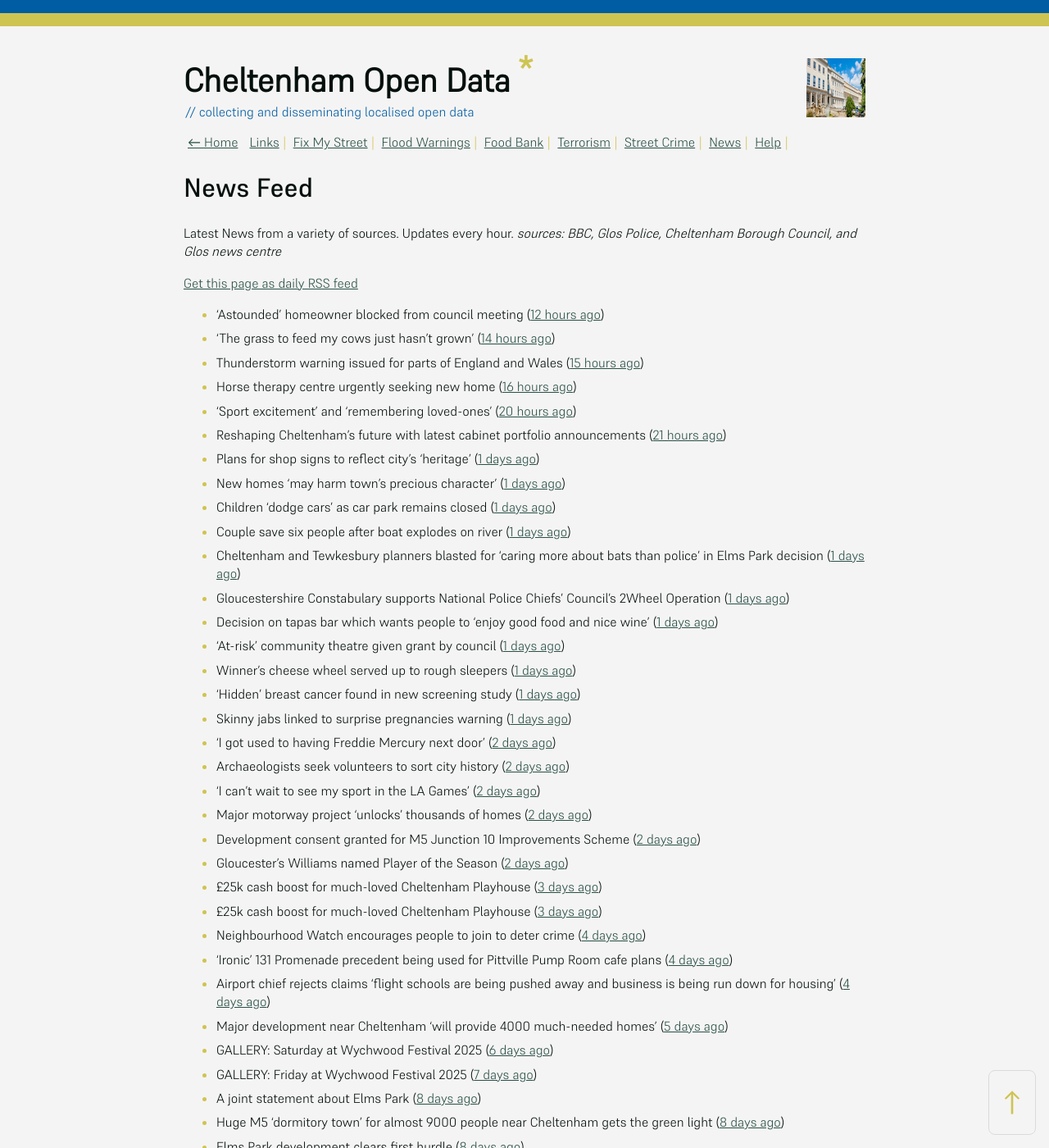
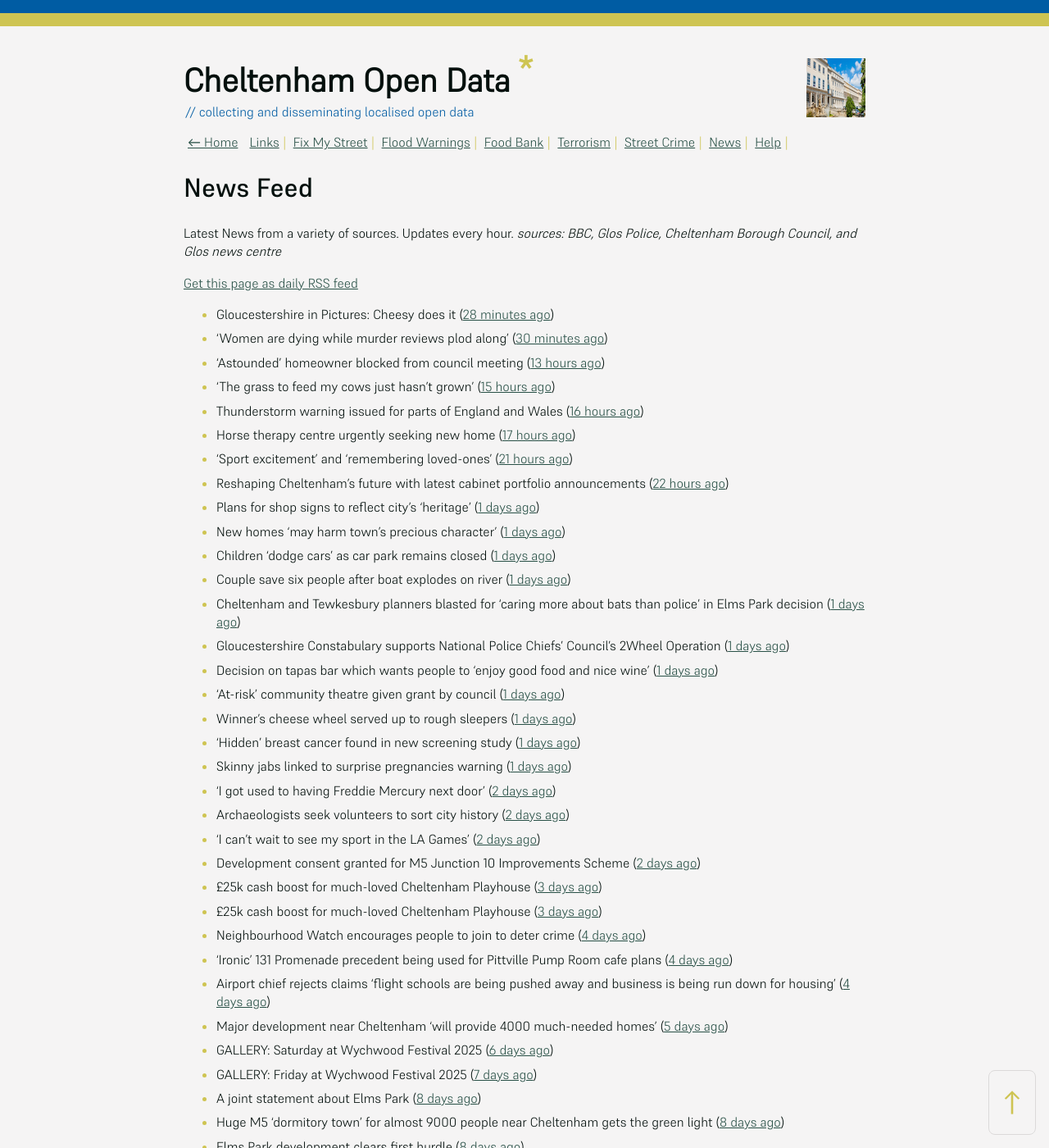
Before and after one commit to mat-0/cheltenham-open-data, a Jekyll site: the page built from _pages/news.md, in a window 1280 px wide and 1400 px high. Shown: the whole window at 82% size. Built offline with Jekyll 4.4.1, drawn with Linux system fonts in a browser that asks for light colours.

Commit message:
Updated 2025-06-07 06:57:47

```diff
--- a/_pages/news.md
+++ b/_pages/news.md
@@ -12,12 +12,14 @@ _sources: BBC, Glos Police, Cheltenham Borough Council, and Glos news centre_
 [Get this page as daily RSS feed](/daily.rss)
 
 <!-- news_marker starts -->
-- 'Astounded' homeowner blocked from council meeting ([12 hours ago](https://www.bbc.com/news/articles/c5y2zdd83deo))
-- 'The grass to feed my cows just hasn't grown' ([14 hours ago](https://www.bbc.com/news/articles/cr4zp51rk9ro))
-- Thunderstorm warning issued for parts of England and Wales ([15 hours ago](https://www.bbc.com/news/articles/cq851x1y9eqo))
-- Horse therapy centre urgently seeking new home ([16 hours ago](https://www.bbc.com/news/articles/clyqx775r2yo))
-- 'Sport excitement' and 'remembering loved-ones' ([20 hours ago](https://www.bbc.com/news/articles/cly379zl9qwo))
-- Reshaping Cheltenham’s future with latest cabinet portfolio announcements ([21 hours ago](https://www.cheltenham.gov.uk/news/article/3018/reshaping_cheltenhams_future_with_latest_cabinet_portfolio_announcements))
+- Gloucestershire in Pictures: Cheesy does it ([28 minutes ago](https://www.bbc.com/news/articles/cj6rpwjk192o))
+- 'Women are dying while murder reviews plod along' ([30 minutes ago](https://www.bbc.com/news/articles/cj3j7308r35o))
+- 'Astounded' homeowner blocked from council meeting ([13 hours ago](https://www.bbc.com/news/articles/c5y2zdd83deo))
+- 'The grass to feed my cows just hasn't grown' ([15 hours ago](https://www.bbc.com/news/articles/cr4zp51rk9ro))
+- Thunderstorm warning issued for parts of England and Wales ([16 hours ago](https://www.bbc.com/news/articles/cq851x1y9eqo))
+- Horse therapy centre urgently seeking new home ([17 hours ago](https://www.bbc.com/news/articles/clyqx775r2yo))
+- 'Sport excitement' and 'remembering loved-ones' ([21 hours ago](https://www.bbc.com/news/articles/cly379zl9qwo))
+- Reshaping Cheltenham’s future with latest cabinet portfolio announcements ([22 hours ago](https://www.cheltenham.gov.uk/news/article/3018/reshaping_cheltenhams_future_with_latest_cabinet_portfolio_announcements))
 - Plans for shop signs to reflect city's 'heritage' ([1 days ago](https://www.bbc.com/news/articles/c77153njmlko))
 - New homes 'may harm town's precious character' ([1 days ago](https://www.bbc.com/news/articles/c5yxr023e19o))
 - Children 'dodge cars' as car park remains closed ([1 days ago](https://www.bbc.com/news/articles/c15v3072q04o))
@@ -32,9 +34,7 @@ _sources: BBC, Glos Police, Cheltenham Borough Council, and Glos news centre_
 - 'I got used to having Freddie Mercury next door' ([2 days ago](https://www.bbc.com/news/articles/cp8ydj0kplyo))
 - Archaeologists seek volunteers to sort city history ([2 days ago](https://www.bbc.com/news/articles/cgj8z5vj2n4o))
 - 'I can't wait to see my sport in the LA Games' ([2 days ago](https://www.bbc.com/news/articles/cjdz8yyl92ro))
-- Major motorway project 'unlocks' thousands of homes ([2 days ago](https://www.bbc.com/news/articles/cvgnz6eyr22o))
 - Development consent granted for M5 Junction 10 Improvements Scheme ([2 days ago](https://gloucesternewscentre.co.uk/development-consent-granted-for-m5-junction-10-improvements-scheme/))
-- Gloucester's Williams named Player of the Season ([2 days ago](https://www.bbc.com/sport/rugby-union/articles/c1kvr1gerj3o))
 - £25k cash boost for much-loved Cheltenham Playhouse ([3 days ago](https://gloucesternewscentre.co.uk/25k-cash-boost-for-much-loved-cheltenham-playhouse/))
 - £25k cash boost for much-loved Cheltenham Playhouse ([3 days ago](https://www.cheltenham.gov.uk/news/article/3017/25k_cash_boost_for_much-loved_cheltenham_playhouse))
 - Neighbourhood Watch encourages people to join to deter crime ([4 days ago](https://gloucesternewscentre.co.uk/neighbourhood-watch-encourages-people-to-join-to-deter-crime/))
```
Also changed, not shown: _data/flood.json (+4 -4 lines), index.md (+5 -5 lines).
